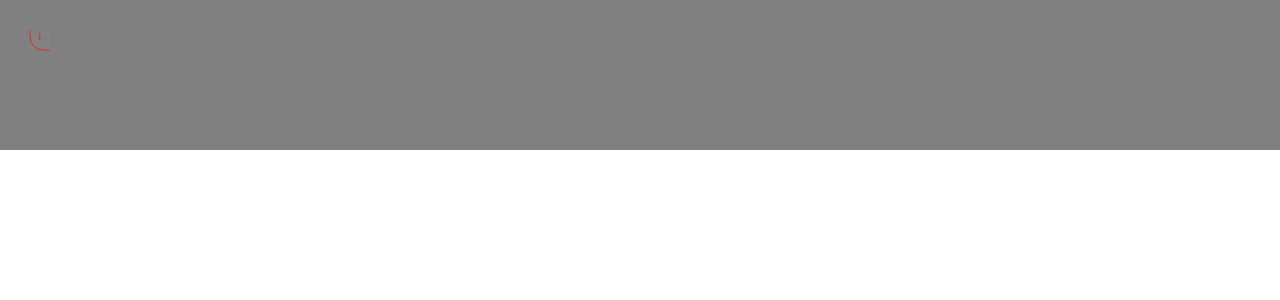
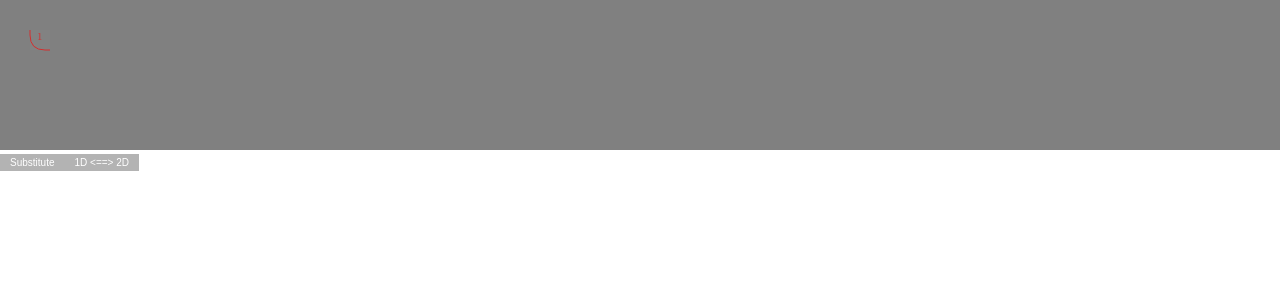
Before and after one commit to flodi92/visual-formula, a React (Create React App) app: page / in a window 1280 px wide. Shown: the top 300 px of the page. Built offline with nearby package versions, Linux system fonts and the light colour scheme.

Commit message:
additional interaction buttons

```diff
--- a/src/draw/drawRootHandlers.ts
+++ b/src/draw/drawRootHandlers.ts
@@ -4,7 +4,7 @@ import { expressionToArray, find } from "../utils/expression";
 import getModification from "../modification/getModification";
 import Modification from "../modification/Modification";
 import modify from "../modification/modify";
-import { ID, XY } from "../types";
+import { ID, ModificationType, XY } from "../types";
 import { MIN_DRAG_AND_DROP } from "./config";
 
 const drawRootHandlers = ({
@@ -149,6 +149,9 @@ const drawRootHandlers = ({
         onSelectedMouseDown: () => { },
 
         onSelectedMouseUp: () => { },
+
+        onButtonModification: (type: ModificationType) =>
+            handleModify({ type, id: selectedID })
     };
 }
 
--- /dev/null
+++ b/src/drawReact/DrawRoot.css
@@ -0,0 +1,22 @@
+ul.additional-modifications {
+    list-style-type: none;
+    margin: 0;
+    margin-bottom: 1em;;
+    padding: 0;
+    overflow: hidden;
+}
+
+ul.additional-modifications li {
+    float: left;
+    display: block;
+    padding: 3px 10px;
+    color: white;
+    background-color: #b3b3b3;
+    font-size: 10px;
+    font-family: sans-serif;
+    cursor: pointer;
+}
+
+ul.additional-modifications li:hover {
+    background-color: #808080;
+}
--- a/src/drawReact/DrawRoot.tsx
+++ b/src/drawReact/DrawRoot.tsx
@@ -1,6 +1,7 @@
 import { ReactNode, RefObject } from "react";
 import { InteractionProps } from "../draw/AbstractDraw";
 import AbstractDrawRoot from "../draw/AbstractDrawRoot";
+import { ModificationType } from '../types';
 import { RESULT_COLOR, SELECTED_COLOR } from "../draw/config";
 import { GAbstractRoot, GDifference, GExpression, GProduct1D, GProduct2D, GQuotient1D, GQuotient2D, GSum } from "../expression/gExpression";
 import { expressionToArray, find } from "../utils/expression";
@@ -10,12 +11,15 @@ import DrawOperators from "./DrawOperators";
 import DrawValue from "./DrawValue";
 import DrawZeros from "./DrawZeros";
 
+import './DrawRoot.css';
+
 type DrawRootProps = InteractionProps & {
     onMouseDownContainer?: (x: number, y: number) => void,
     onMouseUpContainer?: (x: number, y: number) => void,
     onSelectedMouseDown?: () => void,
     onSelectedMouseUp?: () => void,
     svgRef?: RefObject<SVGSVGElement>,
+    onButtonModification?: (type: ModificationType) => void,
 };
 
 class _DrawRoot extends AbstractDrawRoot<ReactNode, any> {
@@ -72,7 +76,10 @@ class _DrawRoot extends AbstractDrawRoot<ReactNode, any> {
             />
             : <></>;
 
-        return <svg {...{ style: this.style }}
+        const handleButtonModification = (type: ModificationType) => props.onButtonModification && props.onButtonModification(type);
+
+        return <>
+            <svg {...{ style: this.style }}
                 onMouseDown={(e) => {
                     const { left, top } = e.currentTarget.getBoundingClientRect();
                     props?.onMouseDownContainer && props.onMouseDownContainer(e.clientX - left, e.clientY - top);
@@ -90,6 +97,11 @@ class _DrawRoot extends AbstractDrawRoot<ReactNode, any> {
                 {drawZero.render()}
                 {drawnIds.map((drawnId, idx) => <g key={idx}>{drawnId.render()}</g>)}
             </svg>
+            <ul className="additional-modifications">
+                <li onClick={() => handleButtonModification('substitute')}>Substitute</li>
+                <li onClick={() => handleButtonModification('swap1DAnd2D')}>{'1D <==> 2D'}</li>
+            </ul>
+        </>
     }
 }
 
@@ -105,6 +117,7 @@ const DrawRoot = ({
     onMouseUpContainer = () => { },
     onSelectedMouseDown = () => { },
     onSelectedMouseUp = () => { },
+    onButtonModification = () => { },
     svgRef,
     hoveredID,
     selectedID,
@@ -124,6 +137,7 @@ const DrawRoot = ({
         onMouseUpContainer,
         onSelectedMouseDown,
         onSelectedMouseUp,
+        onButtonModification,
         svgRef,
         hoveredID,
         selectedID,
```
Lines whose indentation alone changed are shown as unchanged.
